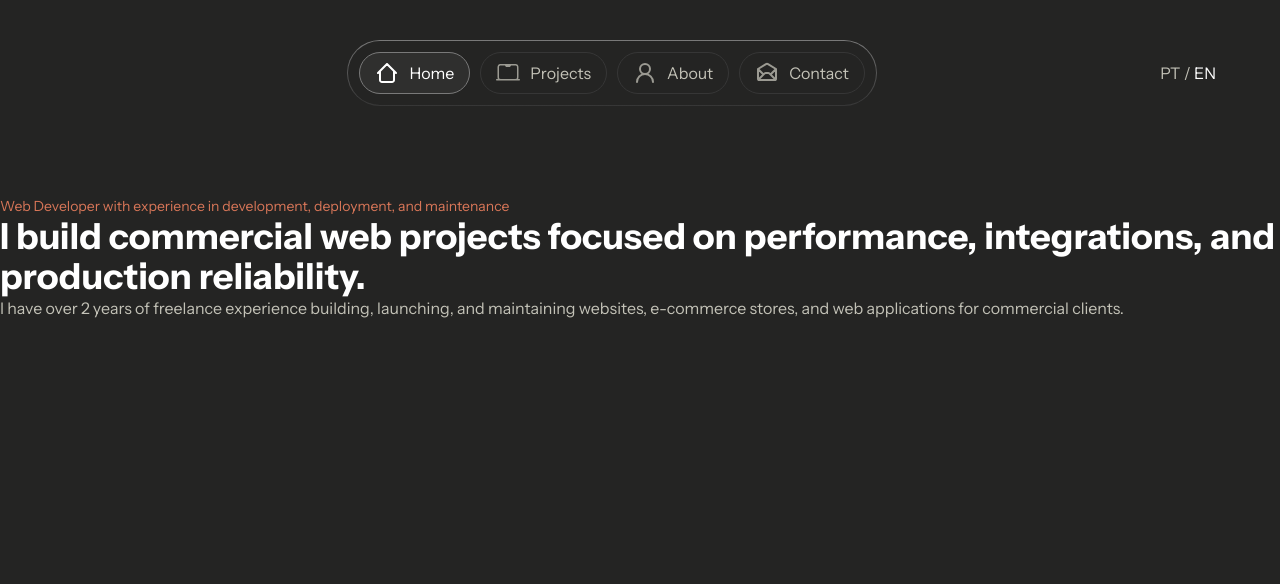
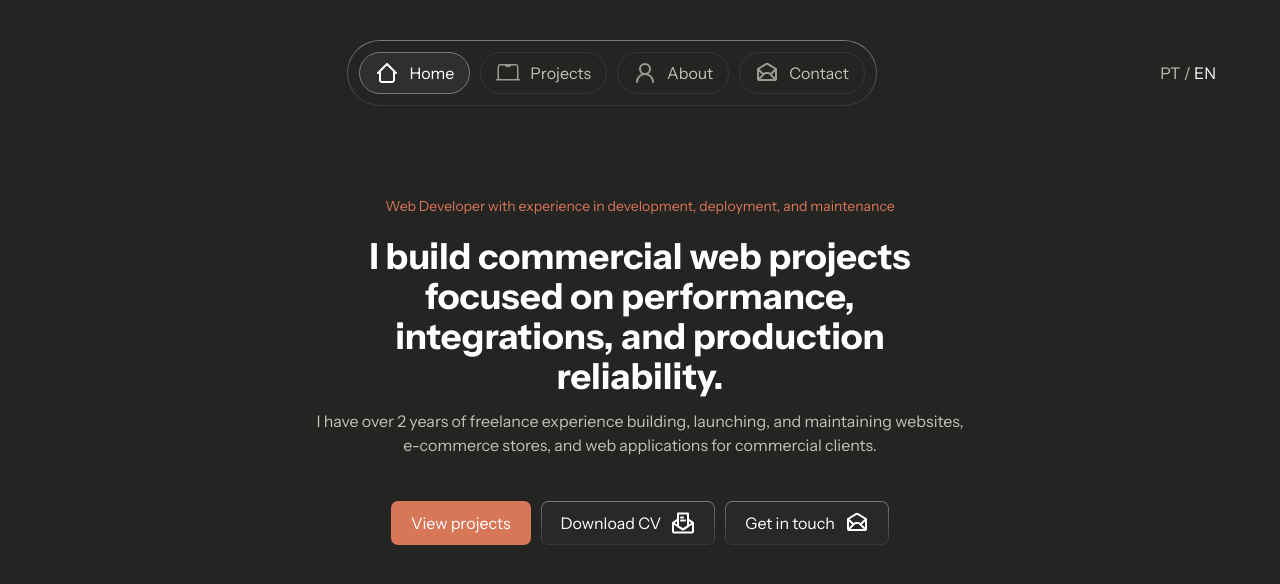
Before and after one commit to Levy-Jr/levyjr-portfolio, a Next.js app: page /en in a window 1280 px wide. Shown: the top 584 px of the page. Built offline with nearby package versions, Linux system fonts and the light colour scheme; a web font is replaced by a local one.

Commit message:
wip: hero section

```diff
--- /dev/null
+++ b/app/[lang]/(home)/components/hero-section.module.css
@@ -0,0 +1,17 @@
+.gradientBorder {
+  position: relative;
+}
+
+.gradientBorder::before {
+  position: absolute;
+  inset: 0;
+  padding: 1px;
+  border-radius: inherit;
+  background: linear-gradient(to bottom, #797979, #363636);
+  content: "";
+  pointer-events: none;
+  mask:
+    linear-gradient(#000 0 0) content-box,
+    linear-gradient(#000 0 0);
+  mask-composite: exclude;
+}
--- a/app/[lang]/(home)/components/hero-section.tsx
+++ b/app/[lang]/(home)/components/hero-section.tsx
@@ -1,15 +1,44 @@
 import { Dictionary } from "@/content"
+import Image from "next/image";
+import Link from "next/link"
+import DownloadCV from "@/public/baixar-curriculo.svg"
+import GetInTouch from "@/public/entrar-em-contato.svg"
+import { cn } from "@/lib/utils"
+import styles from "./hero-section.module.css"
+
+const outlinedButton = cn(
+  "flex items-center gap-2.5 bg-white/2 py-2.5",
+  styles.gradientBorder,
+)
 
 type HeroSectionProps = {
   copy: Dictionary["homePage"]["hero"]
+  lang: string;
 }
 
-export const HeroSection = ({ copy }: HeroSectionProps) => {
+export const HeroSection = ({ copy, lang }: HeroSectionProps) => {
   return (
-    <section>
+    <section className="text-center max-w-[61ch] mx-auto">
       <p className="text-sm text-main-orange">{copy.eyebrow}</p>
-      <h1 className="font-bold text-4xl">{copy.headline}</h1>
+      <h1 className="mt-5 mb-3.25 font-bold text-4xl">{copy.headline}</h1>
       <p className="text-[#C3C2B7]">{copy.description}</p>
+      <div className="w-fit mx-auto mt-11 flex items-center gap-2.5 *:px-5 *:rounded-[.4375rem]">
+        <Link className="bg-main-orange py-2.5" href={`/${lang}/projects`}>{copy.primaryButton}</Link>
+        <Link className={outlinedButton} href={"/projects"}>
+          {copy.secondaryButton}
+          <Image
+            src={DownloadCV}
+            alt=""
+          />
+        </Link>
+        <Link className={outlinedButton} href={"/projects"}>
+          {copy.contactButton}
+          <Image
+            src={GetInTouch}
+            alt=""
+          />
+        </Link>
+      </div>
     </section>
   )
 }
--- a/app/[lang]/(home)/page.tsx
+++ b/app/[lang]/(home)/page.tsx
@@ -11,7 +11,7 @@ const Home = async ({ params }: {
 
   return (
     <main>
-      <HeroSection copy={dict.homePage.hero} />
+      <HeroSection copy={dict.homePage.hero} lang={lang} />
     </main>
   );
 }
--- a/components/header.tsx
+++ b/components/header.tsx
@@ -23,7 +23,7 @@ const Header = ({ copy, lang }: HeaderProps) => {
 
   return (
     <header className="w-container mx-auto mt-10 mb-22.5 flex justify-between items-center">
-      <div></div>
+      <div />
       <nav
         className="rounded-[100vmax] bg-linear-to-b from-[#797979] to-[#363636] p-px"
         aria-label="primary navigation"
--- a/content/pt.ts
+++ b/content/pt.ts
@@ -13,7 +13,7 @@ export const pt = {
       headline:
         "Construo projetos web comerciais com foco em performance, integrações e operação em produção.",
       description:
-        "Tenho mais de 2 anos de experiência freelance desenvolvendo, publicando e mantendo sites, e-commerce e aplicações web para clientes comerciais.",
+        "Tenho mais de 2 anos de experiência desenvolvendo, publicando e mantendo sites, landing pages, projetos de e-commerce e plataformas web para clientes comerciais.",
       primaryButton: "Ver projetos",
       secondaryButton: "Baixar currículo",
       contactButton: "Entrar em contato",
```
